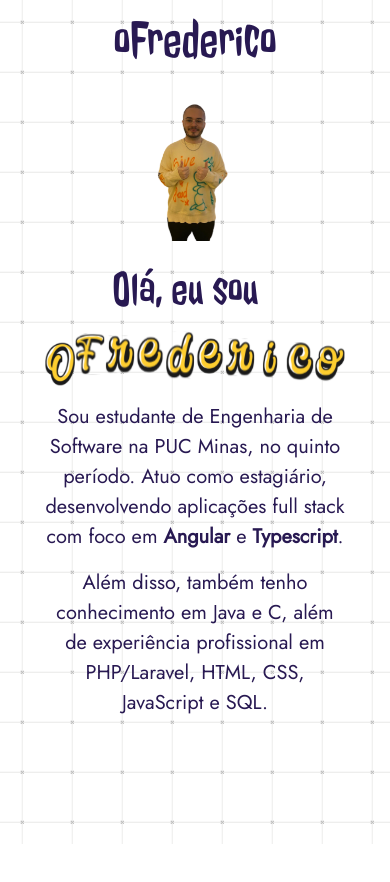
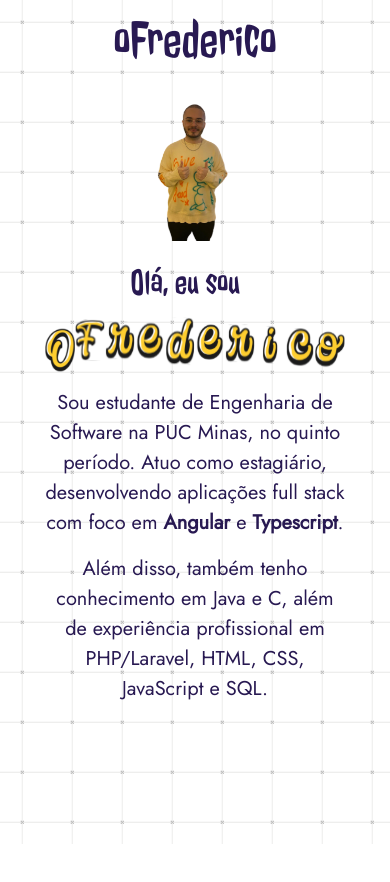
Before and after one commit to Frederico-dos-Santos/portfolio, an Angular app in the folder myPortfolio/: page / in a window 390 px wide. Shown: the top 882 px of the page. Built offline with nearby package versions, Linux system fonts and the light colour scheme.

Commit message:
[FIX] correção tamanho letras mobile

```diff
--- a/myPortfolio/src/app/principal/principal.component.css
+++ b/myPortfolio/src/app/principal/principal.component.css
@@ -153,6 +153,7 @@
   .title{
     display: flex;
     flex-direction: row;
+    font-size: 36px;
   }
 
   .ofrederico {
--- a/myPortfolio/src/styles.css
+++ b/myPortfolio/src/styles.css
@@ -18,7 +18,7 @@
   }
 
   html, body {
-    height: 100%;
+    height: 100vh;
     margin: 0;
     padding: 0;
   }
```
